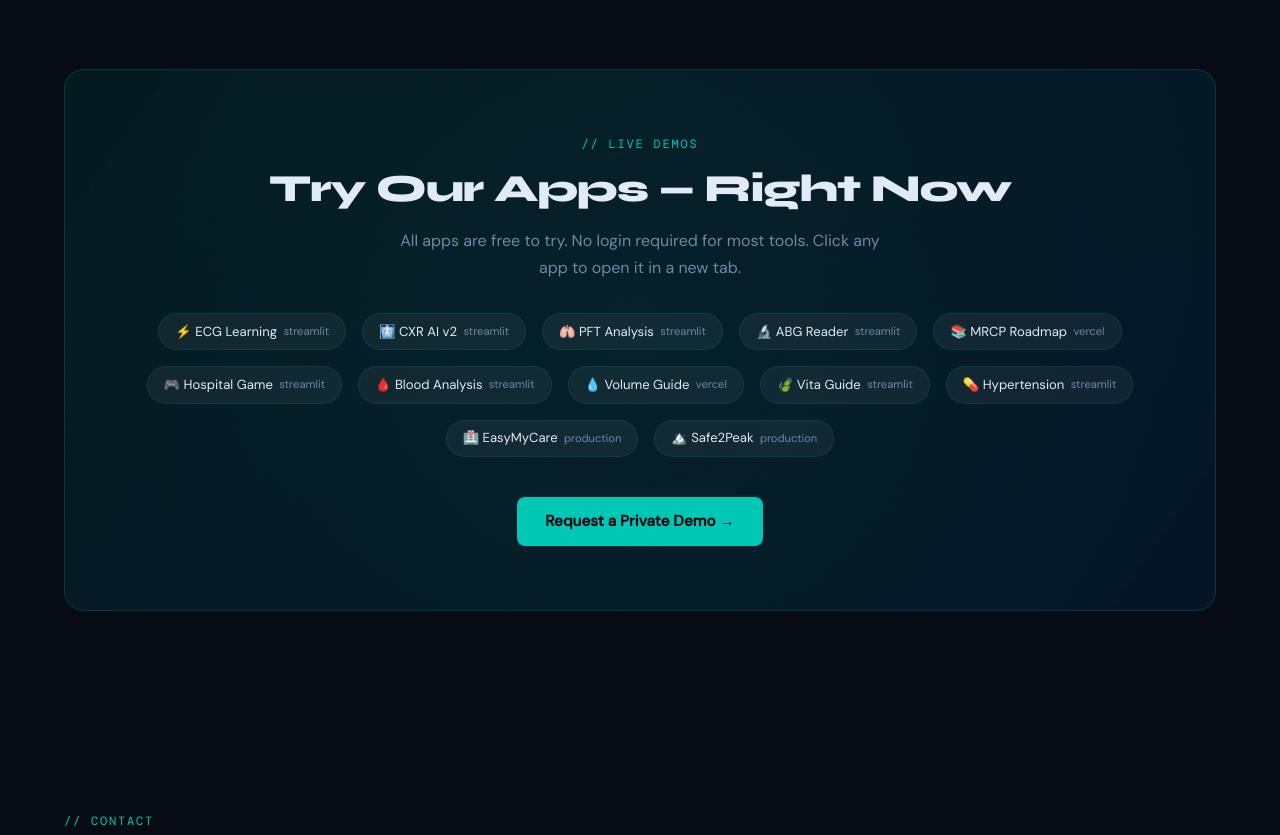
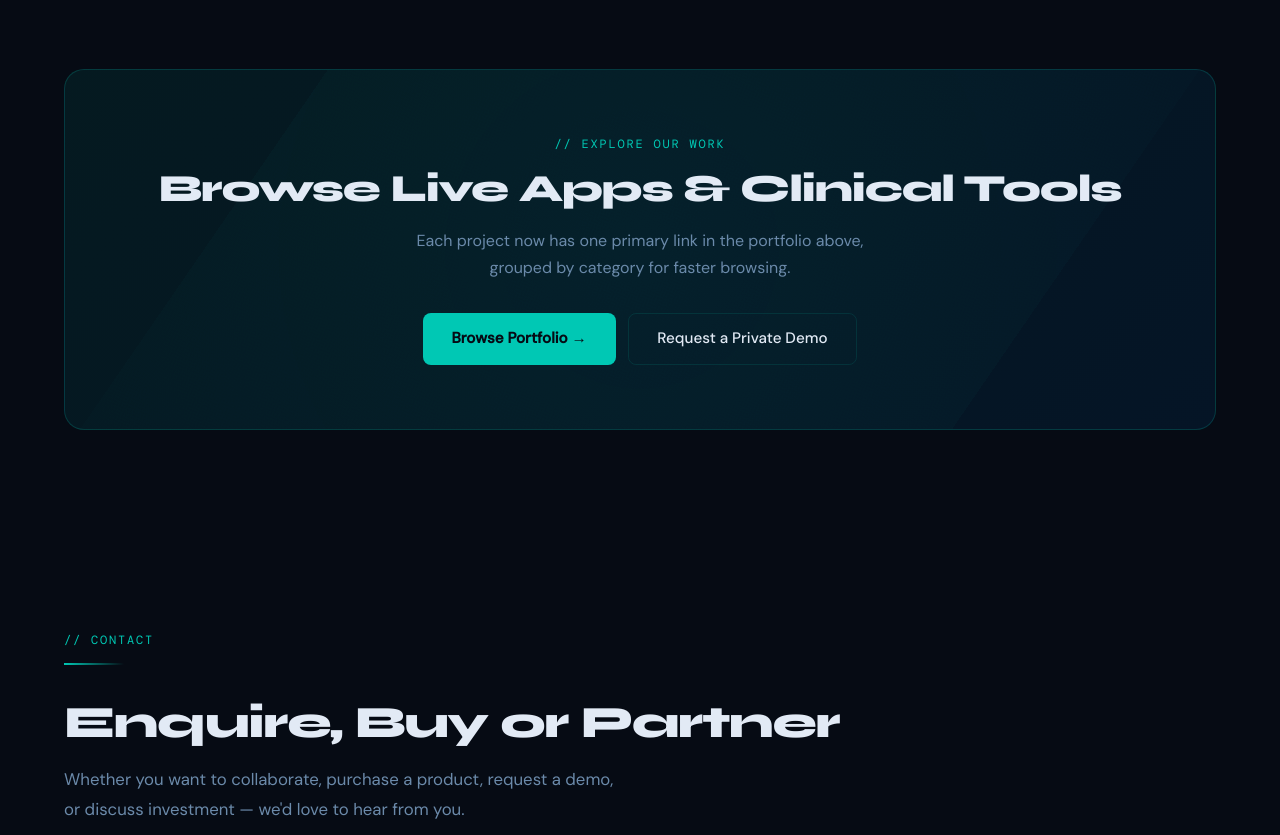
Before and after one commit to shivesh2334-ai/emc-digitals, a website: page index.html in a window 1280 px wide. Shown: the part 10620-11455 px from the top of the page. Drawn offline with nearby package versions, Linux system fonts and the light colour scheme.

Commit message:
Remove redundant project and demo links

```diff
--- a/index.html
+++ b/index.html
@@ -1548,24 +1548,13 @@
 <section id="demo">
   <div class="demo-cta-box reveal">
     <div style="position:relative;z-index:1;">
-      <div class="section-label" style="text-align:center;">// Live Demos</div>
-      <h2>Try Our Apps — Right Now</h2>
-      <p>All apps are free to try. No login required for most tools. Click any app to open it in a new tab.</p>
-      <div class="demo-apps">
-        <a href="https://gemini-ecg.streamlit.app" target="_blank" class="demo-app-chip">⚡ ECG Learning <span class="ext">streamlit</span></a>
-        <a href="https://cxr-learning-app-2.streamlit.app" target="_blank" class="demo-app-chip">🩻 CXR AI v2 <span class="ext">streamlit</span></a>
-        <a href="https://pft-analysis-tool.streamlit.app" target="_blank" class="demo-app-chip">🫁 PFT Analysis <span class="ext">streamlit</span></a>
-        <a href="https://abg-reader.streamlit.app" target="_blank" class="demo-app-chip">🔬 ABG Reader <span class="ext">streamlit</span></a>
-        <a href="https://mrcp-xi.vercel.app" target="_blank" class="demo-app-chip">📚 MRCP Roadmap <span class="ext">vercel</span></a>
-        <a href="https://medical-board-game.streamlit.app" target="_blank" class="demo-app-chip">🎮 Hospital Game <span class="ext">streamlit</span></a>
-        <a href="https://7blood-analysis-app.streamlit.app" target="_blank" class="demo-app-chip">🩸 Blood Analysis <span class="ext">streamlit</span></a>
-        <a href="https://volume-overload-guide-1.vercel.app" target="_blank" class="demo-app-chip">💧 Volume Guide <span class="ext">vercel</span></a>
-        <a href="https://vitaguide.streamlit.app" target="_blank" class="demo-app-chip">🍃 Vita Guide <span class="ext">streamlit</span></a>
-        <a href="https://hypertension-02.streamlit.app" target="_blank" class="demo-app-chip">💊 Hypertension <span class="ext">streamlit</span></a>
-        <a href="https://easymycareclinic.com" target="_blank" class="demo-app-chip">🏥 EasyMyCare <span class="ext">production</span></a>
-        <a href="https://safe2peak.com" target="_blank" class="demo-app-chip">🏔️ Safe2Peak <span class="ext">production</span></a>
-      </div>
-      <a href="#contact" class="btn-primary" style="display:inline-flex;margin:0 auto;">Request a Private Demo →</a>
+      <div class="section-label" style="text-align:center;">// Explore Our Work</div>
+      <h2>Browse Live Apps & Clinical Tools</h2>
+      <p>Each project now has one primary link in the portfolio above, grouped by category for faster browsing.</p>
+      <div style="display:flex;gap:0.75rem;justify-content:center;flex-wrap:wrap;">
+        <a href="#portfolio" class="btn-primary">Browse Portfolio →</a>
+        <a href="#contact" class="btn-secondary">Request a Private Demo</a>
+      </div>
     </div>
   </div>
 </section>
@@ -1685,8 +1674,6 @@
         <li><a href="https://easymycareclinic.com" target="_blank">EasyMyCare Clinic</a></li>
         <li><a href="https://safe2peak.com" target="_blank">Safe2Peak</a></li>
         <li><a href="https://ogacare.in/" target="_blank" rel="noopener noreferrer">OGA Care</a></li>
-        <li><a href="https://gemini-ecg.streamlit.app" target="_blank">ECG Learning</a></li>
-        <li><a href="https://mrcp-xi.vercel.app" target="_blank">MRCP Roadmap</a></li>
       </ul>
     </div>
     <div class="footer-col">
```
